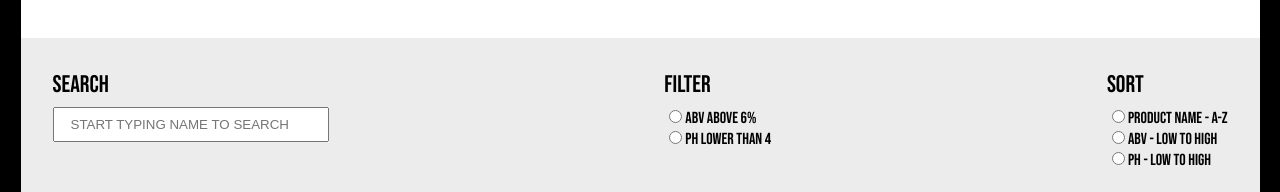
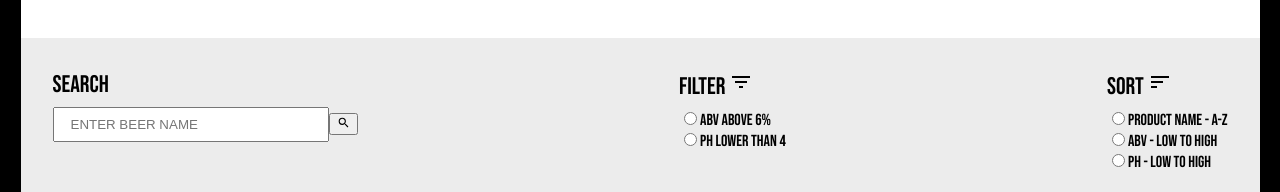
Before and after one commit to khorh/websites-punk, a React (Create React App) app: page / in a window 1280 px wide. Shown: the part 142-334 px from the top of the page. Built offline with nearby package versions, Linux system fonts and the light colour scheme.

Commit message:
added react icons npm package and included icons for search, filter and sort

```diff
--- a/package.json
+++ b/package.json
@@ -8,6 +8,7 @@
     "@testing-library/user-event": "^12.8.3",
     "react": "^17.0.2",
     "react-dom": "^17.0.2",
+    "react-icons": "^4.2.0",
     "react-scripts": "4.0.3",
     "web-vitals": "^1.1.2"
   },
--- a/src/components/Filter/Filter.jsx
+++ b/src/components/Filter/Filter.jsx
@@ -1,11 +1,12 @@
 import "./Filter.scss";
+import {MdFilterList} from "react-icons/md";
 
 const Filter = (props) => {
     const {filterByAbvAbove6, filterByPhLowerThan4} = props;
 
     return (
         <div>
-            <p className="filter__label">Filter</p>
+            <p className="filter__label">Filter <MdFilterList /></p>
             <div>
                 <input onClick={filterByAbvAbove6} id="abv" name="filterSortOption" type="radio" />
                 <label htmlFor="abv">ABV above 6%</label>
--- a/src/components/SearchBox/SearchBox.jsx
+++ b/src/components/SearchBox/SearchBox.jsx
@@ -1,4 +1,5 @@
 import "./SearchBox.scss";
+import {MdSearch} from "react-icons/md";
 
 const SearchBox = (props) => {
     const {searchInput} = props;
@@ -6,13 +7,16 @@ const SearchBox = (props) => {
     return (
         <div className="search">
             <label htmlFor="search" className="search__label">Search</label>
+            <div>
                 <input
                     onInput={searchInput}
                     id="search"
                     className="search__input"
-                placeholder="START TYPING NAME TO SEARCH"
+                    placeholder="ENTER BEER NAME"
                     type="text"
                 />
+                <button><MdSearch /></button>
+            </div>
         </div>
     );
 };
--- a/src/components/Sort/Sort.jsx
+++ b/src/components/Sort/Sort.jsx
@@ -1,11 +1,12 @@
 import "./Sort.scss";
+import {MdSort} from "react-icons/md";
 
 const Sort = (props) => {
     const {sortByProductNameAZ, sortByAbvLowHigh, sortByPhLowHigh} = props;
 
     return (
         <div>
-            <p className="sort__label">Sort</p>
+            <p className="sort__label">Sort <MdSort /></p>
             <div>
                 <input onClick={sortByProductNameAZ} id="productName" name="filterSortOption"  type="radio" />
                 <label htmlFor="productName">Product Name - A-Z</label>
```
Also changed, not shown: 1 other file (tests, documents, lock files or other folders). Lines whose indentation alone changed are shown as unchanged.
